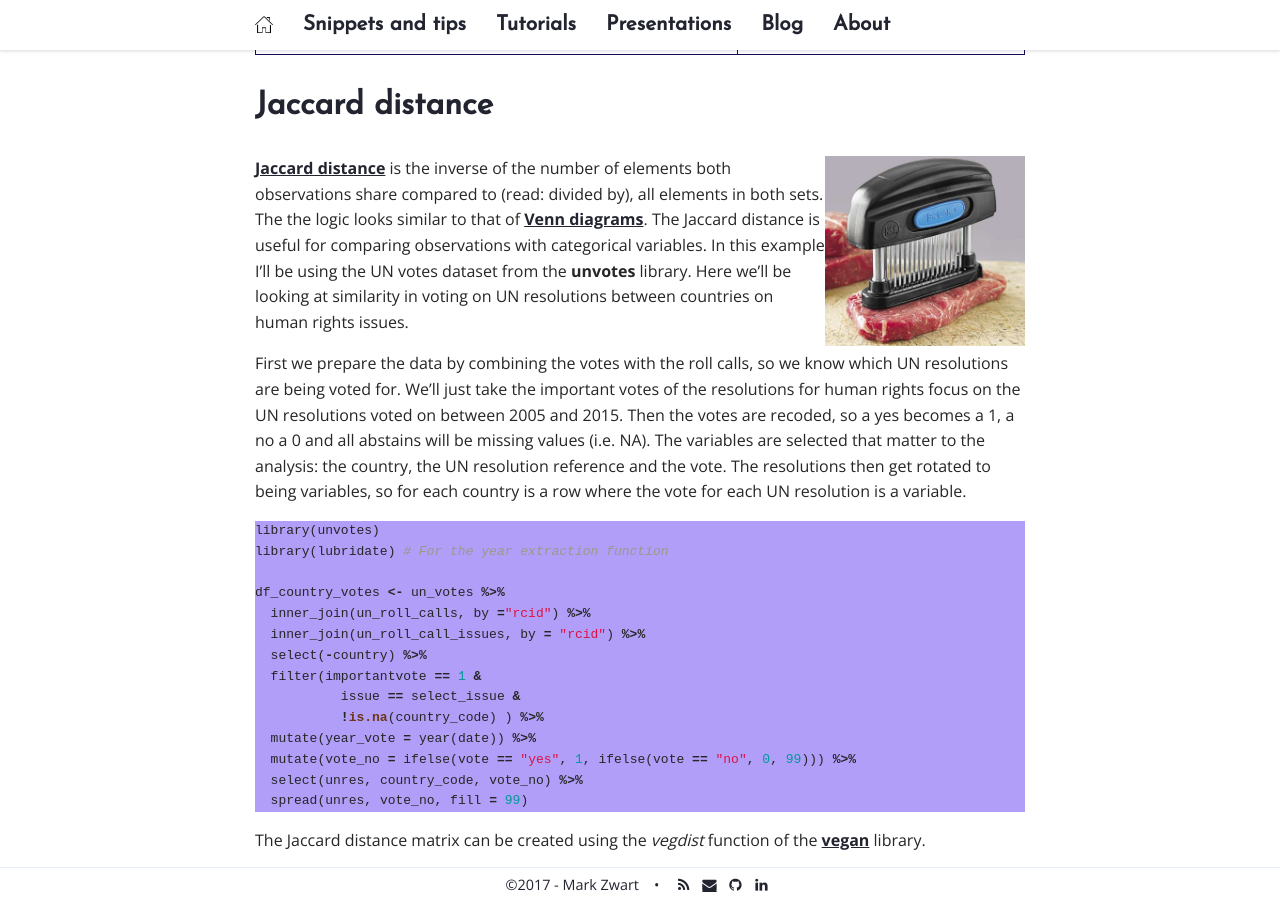
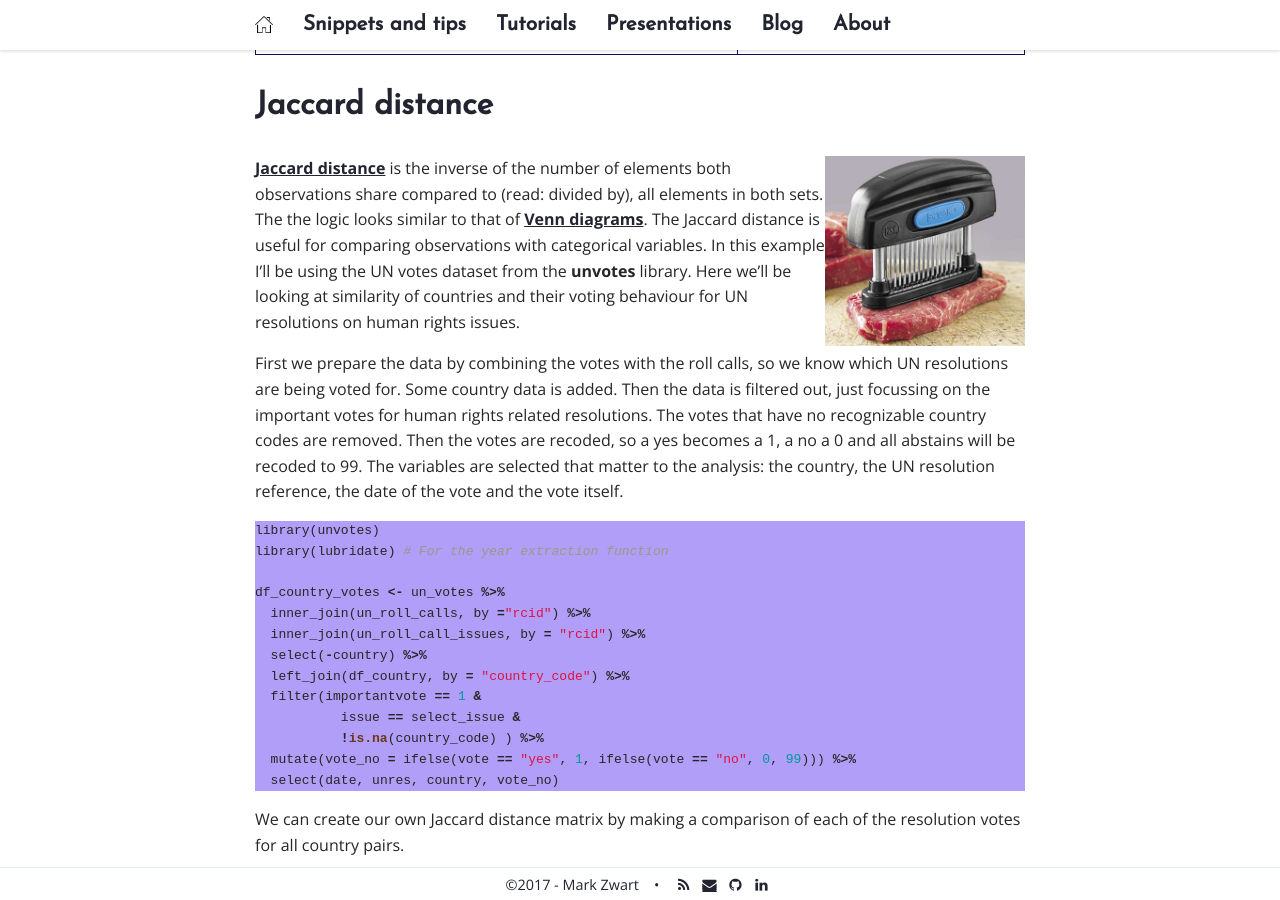
Before and after one commit to mark-me/mark-me.github.io, a Jekyll site: the page built from _pages/tutorials/distance-measures/distance-measures.md, in a window 1280 px wide and 900 px high, scrolled down 845 px. Built offline with Jekyll 4.4.1, drawn with Linux system fonts in a browser that asks for light colours; nearby versions of some CDN libraries; comment, search, counter and statistics services are not loaded; some of the changed text lies outside the part shown.

Commit message:
Update distance-measures.md

````diff
--- a/_pages/tutorials/distance-measures/distance-measures.md
+++ b/_pages/tutorials/distance-measures/distance-measures.md
@@ -27,9 +27,9 @@
 
 [<img src="/_pages/tutorials/distance-measures/jaccard.jpg" width="200" height="190" align="right"/>](https://jaccard.com/collections/meat-tenderizers)
 
-[Jaccard distance](https://digfor.blogspot.nl/2013/03/fruity-shingles.html) is the inverse of the number of elements both observations share compared to (read: divided by), all elements in both sets. The the logic looks similar to that of [Venn diagrams](https://en.wikipedia.org/wiki/Venn_diagram). The Jaccard distance is useful for comparing observations with categorical variables. In this example I'll be using the UN votes dataset from the **unvotes** library. Here we'll be looking at similarity in voting on UN resolutions between countries on human rights issues.
+[Jaccard distance](https://digfor.blogspot.nl/2013/03/fruity-shingles.html) is the inverse of the number of elements both observations share compared to (read: divided by), all elements in both sets. The the logic looks similar to that of [Venn diagrams](https://en.wikipedia.org/wiki/Venn_diagram). The Jaccard distance is useful for comparing observations with categorical variables. In this example I'll be using the UN votes dataset from the **unvotes** library. Here we'll be looking at similarity of countries and their voting behaviour for UN resolutions on human rights issues.
 
-First we prepare the data by combining the votes with the roll calls, so we know which UN resolutions are being voted for. We'll just take the important votes of the resolutions for human rights focus on the UN resolutions voted on between 2005 and 2015. Then the votes are recoded, so a yes becomes a 1, a no a 0 and all abstains will be missing values (i.e. NA). The variables are selected that matter to the analysis: the country, the UN resolution reference and the vote. The resolutions then get rotated to being variables, so for each country is a row where the vote for each UN resolution is a variable.
+First we prepare the data by combining the votes with the roll calls, so we know which UN resolutions are being voted for. Some country data is added. Then the data is filtered out, just focussing on the important votes for human rights related resolutions. The votes that have no recognizable country codes are removed. Then the votes are recoded, so a yes becomes a 1, a no a 0 and all abstains will be recoded to 99. The variables are selected that matter to the analysis: the country, the UN resolution reference, the date of the vote and the vote itself.
 ```r
 library(unvotes)
 library(lubridate) # For the year extraction function
@@ -38,18 +38,27 @@
   inner_join(un_roll_calls, by ="rcid") %>%
   inner_join(un_roll_call_issues, by = "rcid") %>%
   select(-country) %>%
+  left_join(df_country, by = "country_code") %>%
   filter(importantvote == 1 &
            issue == select_issue &
            !is.na(country_code) ) %>%
-  mutate(year_vote = year(date)) %>%
   mutate(vote_no = ifelse(vote == "yes", 1, ifelse(vote == "no", 0, 99))) %>%
-  select(unres, country_code, vote_no) %>%
-  spread(unres, vote_no, fill = 99)
+  select(date, unres, country, vote_no)
 ```
-The Jaccard distance matrix can be created using the _vegdist_ function of the **[vegan](https://www.rdocumentation.org/packages/vegan)** library.
+We can create our own Jaccard distance matrix by making a comparison of each of the resolution votes for all country pairs.
+
+* First _df_country_votes_ is joined with itself, joining on the date of the vote and UN resolution.
+* Then we see for each country pair, whether the votes match or not.
+* Then all country pairs are grouped, calculating the Jaccard similarity (# of similar /
 ```r
-library(vegan)
-dist_matrix <- vegdist(df_country_votes[, -c(1,2)], method = "jaccard", na.rm = TRUE)
+df_country_jaccard <- df_country_votes %>%
+  inner_join(df_country_votes, by = c("date", "unres")) %>%
+  mutate(is_same = vote_no.x == vote_no.y)%>%
+  group_by(country.x, country.y) %>%
+  summarise(jaccard_distance = 1 - sum(is_same)/n()) %>%
+  ungroup() %>%
+  rename(country = country.x) %>%
+  spread(key = "country.y", value = "jaccard_distance")
 ```
 
 ## Visualizing similarity
@@ -62,9 +71,9 @@
 <i class='fa fa-search-plus '></i> Zoom</a>
 {: refdef}
 
-How did I create this plot? For this to work the the 196 dimensions (each country is a variables) in the similarity matrix, the matrix needed to be reduced to a two dimensional 'summary' of the similarity between countries. To tackle this issue I turn to the use of MDS (for more information, look up the [MDS tutorial](/mds/)):
+How did I create this plot? For this to work the the 196 dimensions (each country is a variables) in the similarity matrix, the matrix needed to be reduced to a two dimensional 'summary' of the similarity between countries. To tackle this issue I turn to a non-metric MDS function _[metaMDS](https://www.rdocumentation.org/packages/vegan/topics/metaMDS)_ of the **[vegan](https://www.rdocumentation.org/packages/vegan)** library. _(for more information, look up the [MDS tutorial](/mds/)):
 ```r
-mds_country_votes <- cmdscale(dist_matrix)
+mds_country_votes <- metaMDS(dist_matrix)
 ```
 Then the mds solution is combined with some of the original country data, so we can start plotting after that:
 ```r
````
